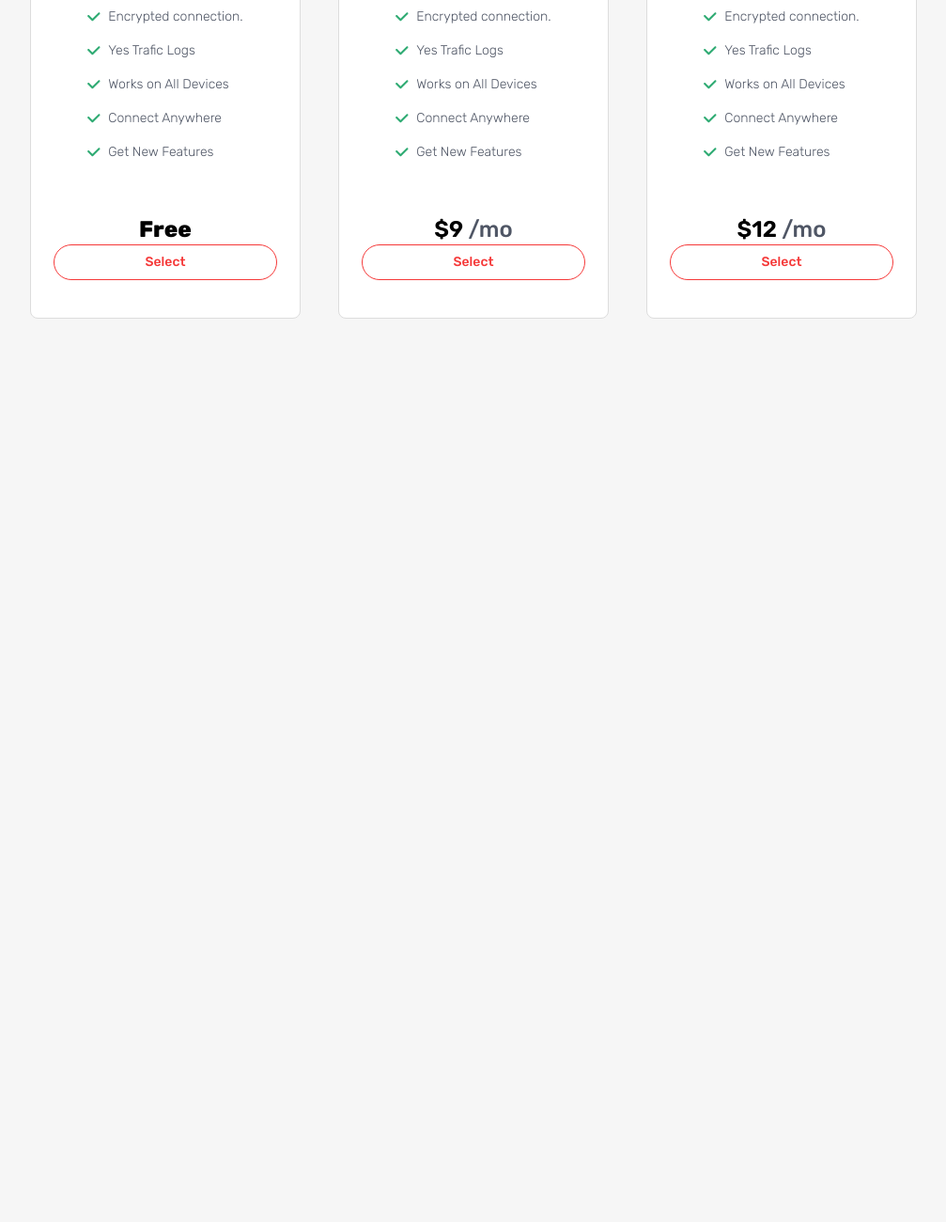
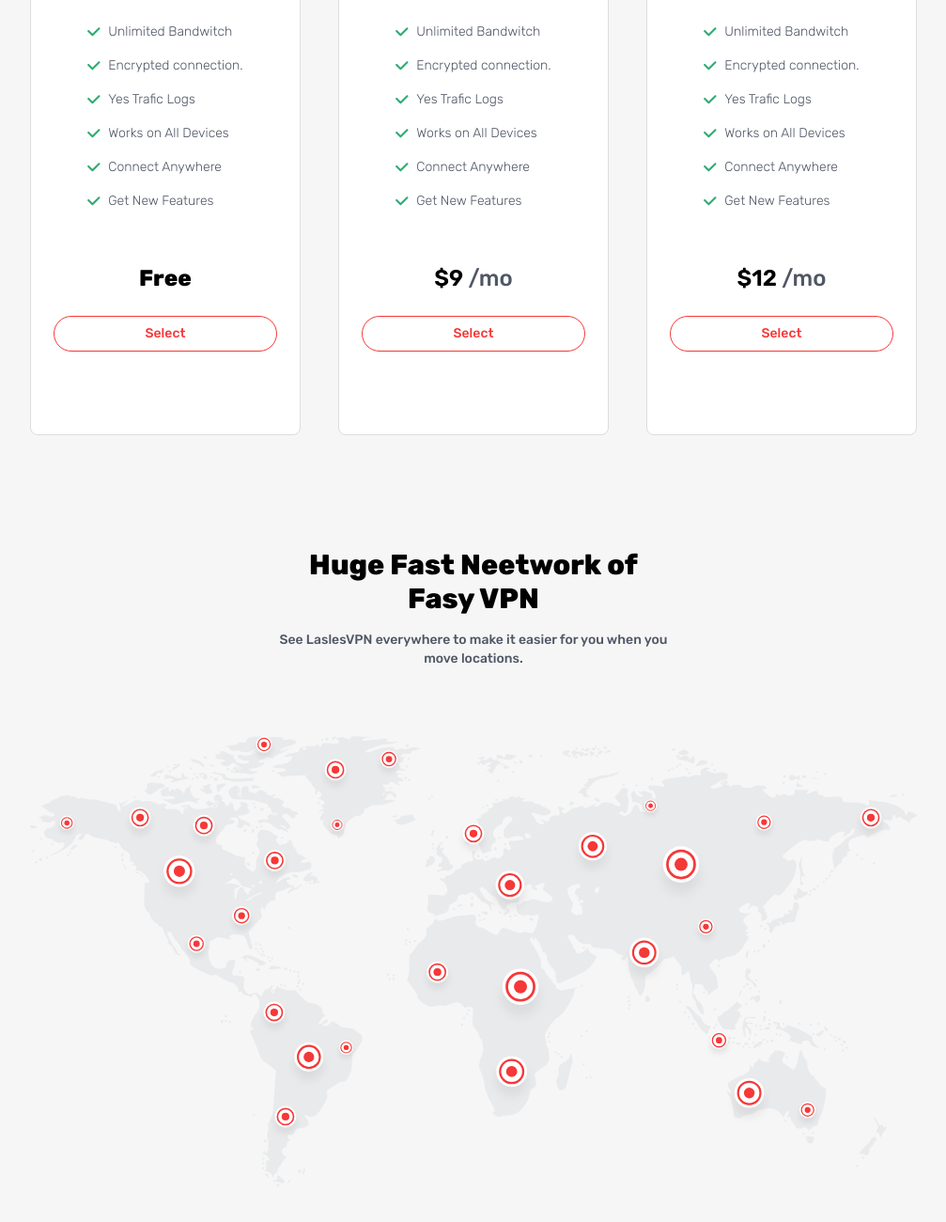
Before and after one commit to Paskab012/lasles-clone, a website built with Vite: page index.html in a window 1280 px wide. Shown: the part 1914-3214 px from the top of the page at 94% size, without its empty margins (136-1143 px from the left). Before the commit the page ends 2293 px from the top, so only its background shows below. Built offline with nearby package versions, Linux system fonts and the light colour scheme.

Commit message:
Implement the world feature

```diff
--- a/index.html
+++ b/index.html
@@ -218,8 +218,8 @@
       <div class="container px-4 mx-auto">
         <div>
           <div id="title" class="my-10 text-center">
-            <h1 class="text-4xl font-bold text-black">Choose your plan</h1>
-            <p class="text-xl text-textColor text-light">
+            <h1 class="my-4 text-3xl font-bold text-black">Choose your plan</h1>
+            <p class="lg:text-sm text-textColor text-light">
               Let's choose the package that is the best for you and explore it
               happily and cheerfully
             </p>
@@ -229,7 +229,7 @@
           >
             <div
               id="plan"
-              class="w-full overflow-hidden text-center transition duration-200 ease-in transform bg-white border rounded-lg hover:shadow-2xl hover:scale-105 border-borderColors"
+              class="w-full pt-12 pb-12 overflow-hidden text-center transition duration-200 ease-in transform bg-white border rounded-lg hover:shadow-2xl hover:scale-105 border-borderColors"
             >
               <div id="title" class="flex flex-col justify-center w-full py-5">
                 <img
@@ -282,7 +282,7 @@
                     </ul>
                   </div>
                   <div id="select" class="w-full px-6 mt-10">
-                    <h1 class="text-2xl font-bold text-black">Free</h1>
+                    <h1 class="pb-6 text-2xl font-bold text-black">Free</h1>
                     <a
                       href="#"
                       class="block w-full py-2 text-sm font-medium transition duration-200 ease-in-out border rounded-full hover:shadow-lg hover:bg-brightRed hover:text-white text-brightRed border-brightRed"
@@ -294,7 +294,7 @@
             </div>
             <div
               id="plan"
-              class="w-full overflow-hidden text-center transition duration-200 ease-in transform bg-white border rounded-lg hover:shadow-2xl hover:scale-105 border-borderColors"
+              class="w-full pt-12 pb-12 overflow-hidden text-center transition duration-200 ease-in transform bg-white border rounded-lg hover:shadow-2xl hover:scale-105 border-borderColors"
             >
               <div id="title" class="flex flex-col justify-center w-full py-5">
                 <img
@@ -349,7 +349,7 @@
                     </ul>
                   </div>
                   <div id="select" class="w-full px-6 mt-10">
-                    <h1 class="text-2xl font-semibold text-black">
+                    <h1 class="pb-6 text-2xl font-semibold text-black">
                       $9 <span class="font-normal text-textColor">/mo</span>
                     </h1>
                     <a
@@ -363,7 +363,7 @@
             </div>
             <div
               id="plan"
-              class="w-full overflow-hidden text-center transition duration-200 ease-in transform bg-white border rounded-lg hover:shadow-2xl hover:scale-105 border-borderColors"
+              class="w-full pt-12 pb-12 overflow-hidden text-center transition duration-200 ease-in transform bg-white border rounded-lg hover:shadow-2xl hover:scale-105 border-borderColors"
             >
               <div id="title" class="flex flex-col justify-center w-full py-5">
                 <img
@@ -418,9 +418,9 @@
                     </ul>
                   </div>
                   <div id="select" class="w-full px-6 mt-10">
-                    <h1 class="text-2xl font-semibold text-black">
-                        $12 <span class="font-normal text-textColor">/mo</span>
-                      </h1>
+                    <h1 class="pb-6 text-2xl font-semibold text-black">
+                      $12 <span class="font-normal text-textColor">/mo</span>
+                    </h1>
                     <a
                       href="#"
                       class="block w-full py-2 text-sm font-medium transition duration-200 ease-in-out border rounded-full hover:shadow-lg hover:bg-brightRed hover:text-white text-brightRed border-brightRed"
@@ -434,5 +434,27 @@
         </div>
       </div>
     </div>
+    <div class="w-full h-full p-10 antialiased text-gray-400 font-inter">
+      <div class="container px-4 mx-auto">
+        <div>
+          <div id="title" class="mx-auto my-10 text-center lg:w-[420px]">
+            <h1 class="my-4 text-3xl font-bold text-black">
+              Huge Fast Neetwork of Fasy VPN
+            </h1>
+            <p class="lg:text-sm text-textColor text-light">
+              See LaslesVPN everywhere to make it easier for you when you move
+              locations.
+            </p>
+          </div>
+          <div class="image__container--world">
+            <img
+              src="/src/images/world.svg"
+              class="object-cover h-full pt-8 pb-6"
+              alt=""
+            />
+          </div>
+        </div>
+      </div>
+    </div>
   </body>
 </html>
```
Also changed, not shown: src/images/world.svg (renamed from src/images/Huge Global.svg).
